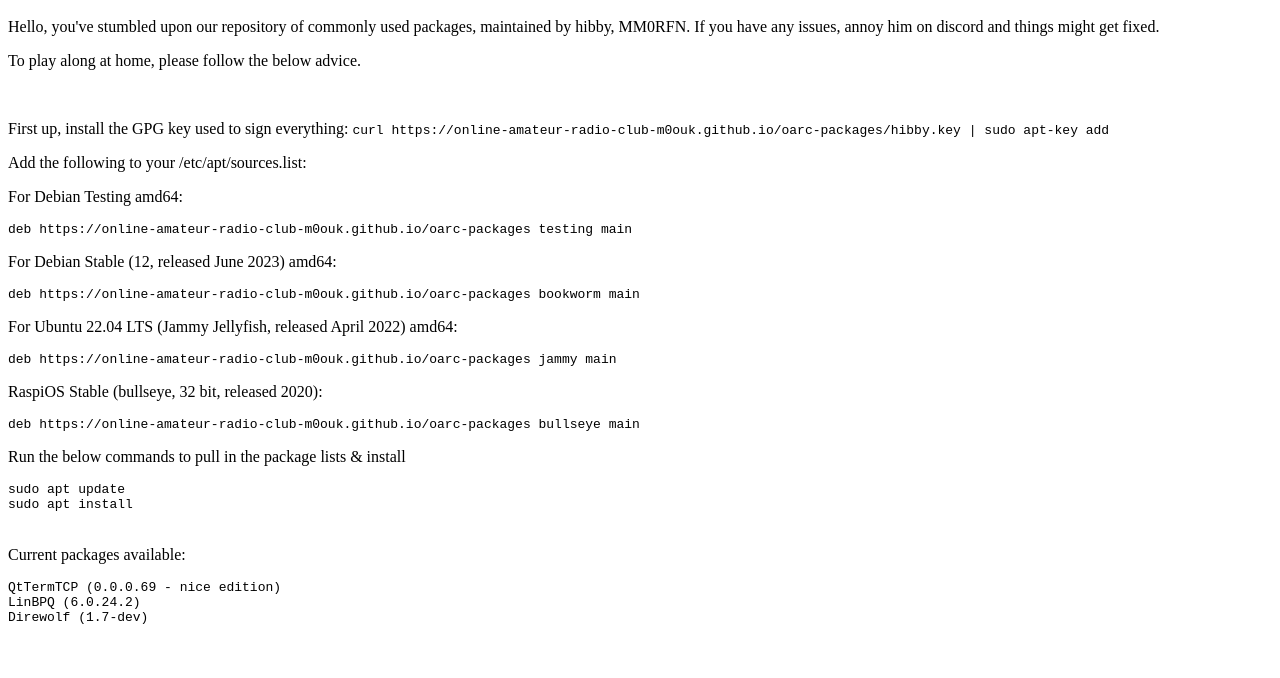
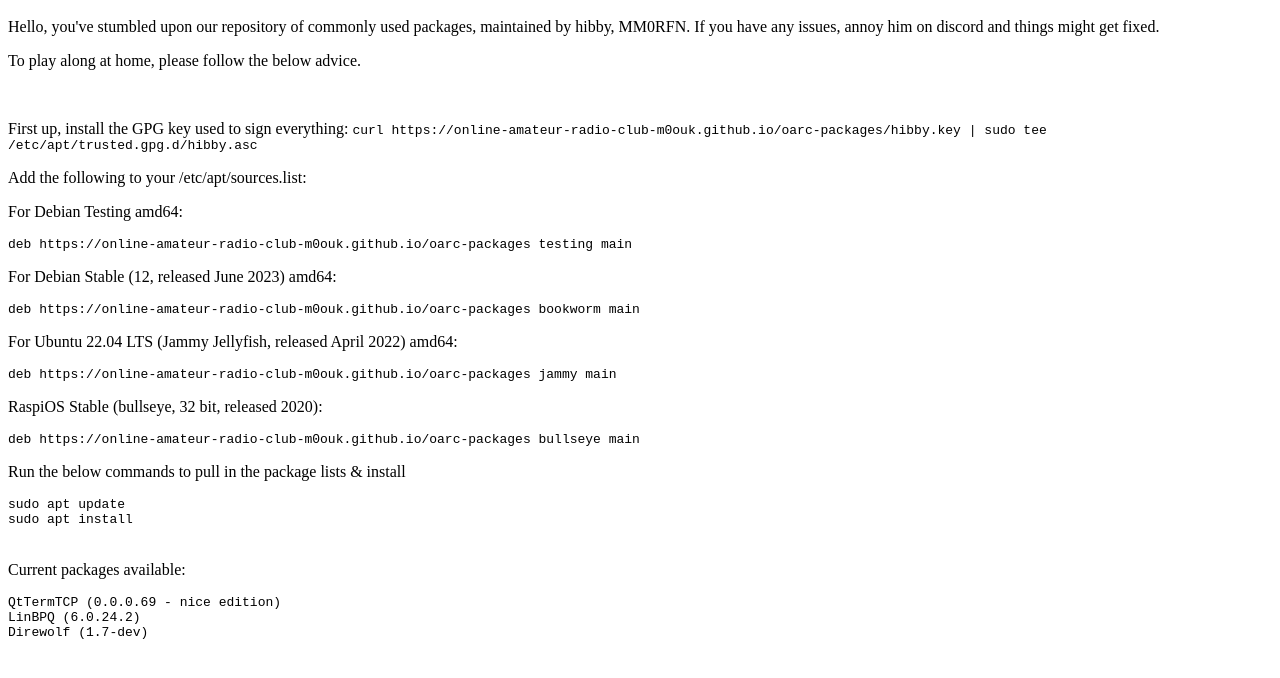
Before and after one commit to Online-Amateur-Radio-Club-M0OUK/oarc-packages, a plain HTML site: page index.html in a window 1280 px wide. Shown: the part 48-726 px from the top of the page. Drawn offline with Linux system fonts and the light colour scheme.

Commit message:
Use trusted.gpg.d
Per the man page, apt-key is deprecated.
Install repository public key into trusted.gpg.d instead.

```diff
--- a/index.html
+++ b/index.html
@@ -6,7 +6,7 @@
 		<p> To play along at home, please follow the below advice.</p>
 		<br />
 		<p> First up, install the GPG key used to sign everything:
-		<code> curl https://online-amateur-radio-club-m0ouk.github.io/oarc-packages/hibby.key | sudo apt-key add </code>
+		<code> curl https://online-amateur-radio-club-m0ouk.github.io/oarc-packages/hibby.key | sudo tee /etc/apt/trusted.gpg.d/hibby.asc </code>
 
 		<p>Add the following to your /etc/apt/sources.list:</p>
 		<p>For Debian Testing amd64:</p>
```
